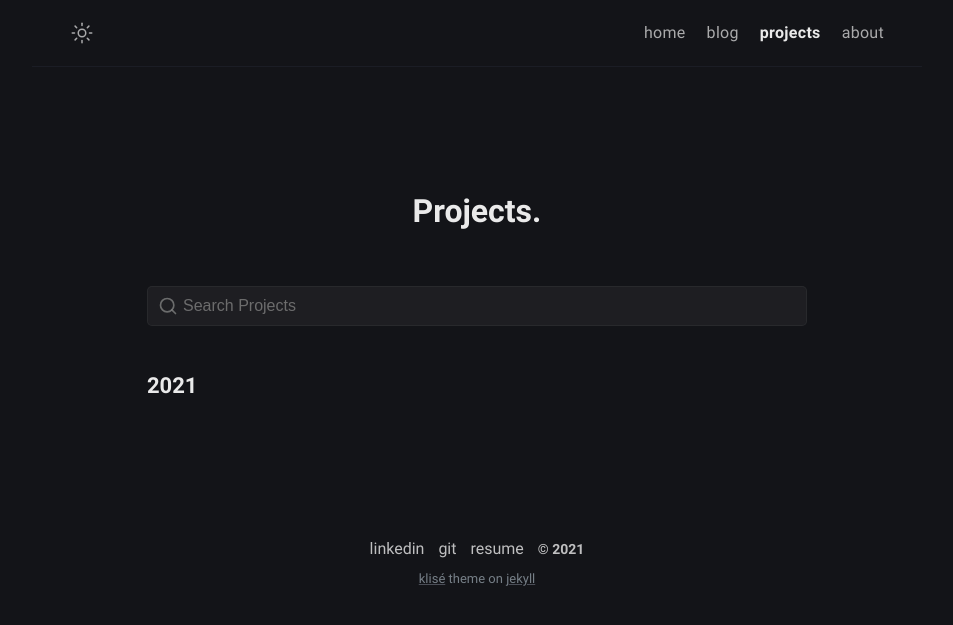
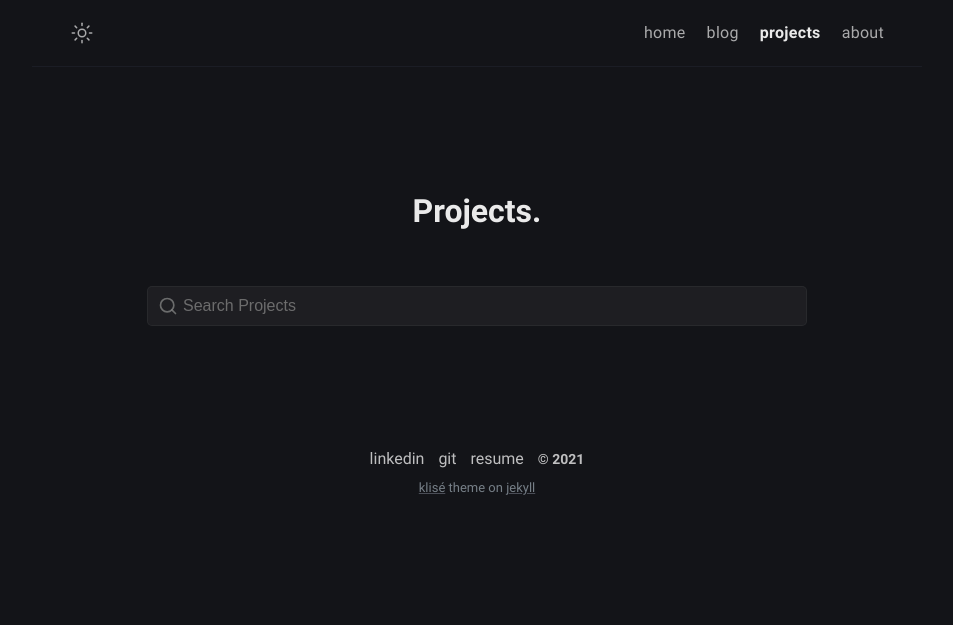
Before and after one commit to alecntan/alecntan.github.io, a Jekyll site: the page built from projects.html, in a window 1280 px wide. Shown: the top 625 px of the page, without its empty margins (163-1116 px from the left). Built offline with Jekyll 4.4.1, drawn with Linux system fonts in a browser that asks for light colours.

Commit message:
added if clause"

```diff
--- a/blog.html
+++ b/blog.html
@@ -16,16 +16,16 @@ comments: false
 <ul id="search-results"></ul>
 
 {%- for post in site.posts -%}
+	{%- if post.categories contains "article" -%}
   	{%- capture current_year -%}{{ post.date | date: "%Y" }}{%- endcapture -%}
   	{%- unless current_year == previous_year -%}
     	<h2>{{ current_year }}</h2>
     	{%- assign previous_year = current_year -%}
   	{%- endunless -%}
-	{%- unless post.categories == "article" -%}
   	<article class="post-item">
     	<h3 class="post-item-title">
       	<a href="{{ post.url }}">{{ post.title | escape }}</a>
     	</h3>
   	</article>
-	{% endunless %}
+	{%- endif -%}
 {%- endfor -%}
--- a/projects.html
+++ b/projects.html
@@ -15,12 +15,12 @@ comments: false
 <ul id="search-results"></ul>
 
 {%- for post in site.posts -%}
+	{%- if post.categories contains "project" -%}
   	{%- capture current_year -%}{{ post.date | date: "%Y" }}{%- endcapture -%}
   	{%- unless current_year == previous_year -%}
     	<h2>{{ current_year }}</h2>
     	{%- assign previous_year = current_year -%}
   	{%- endunless -%}
-	{%- if post.categories contains "project" -%}
   	<article class="post-item">
     	<h3 class="post-item-title">
       	<a href="{{ post.url }}">{{ post.title | escape }}</a>
```
Lines whose indentation alone changed are shown as unchanged.
